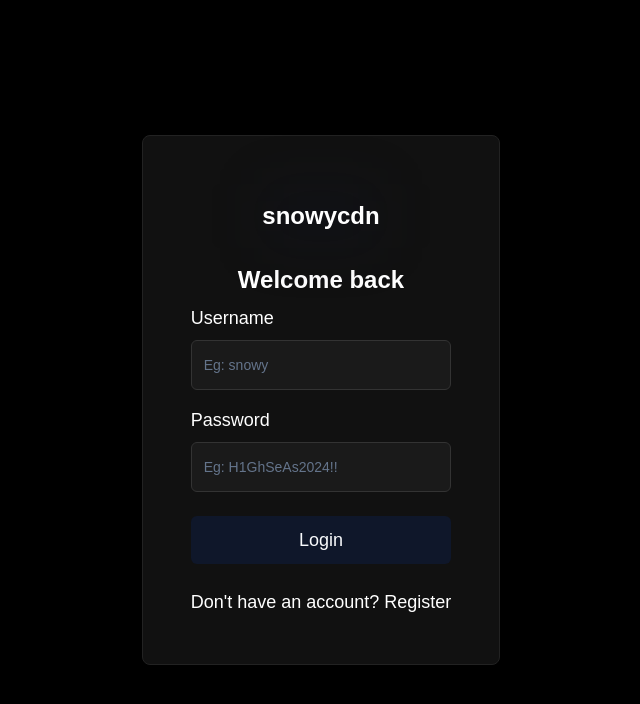
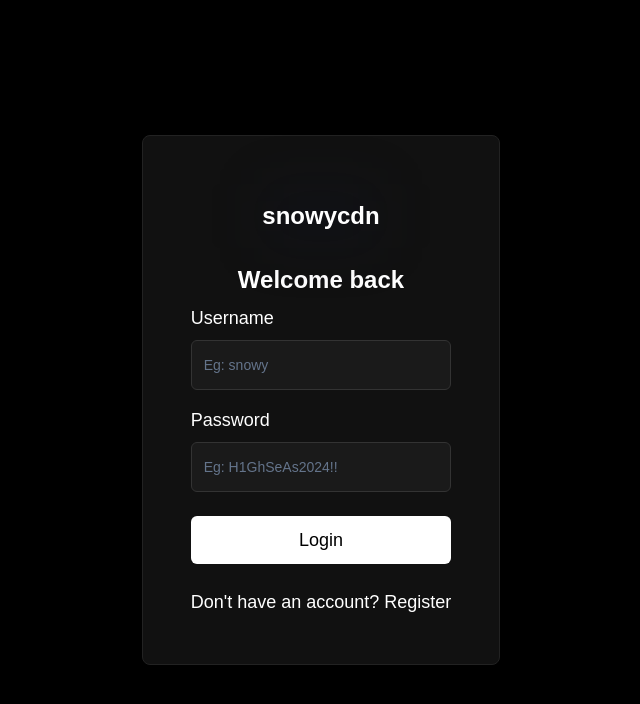
Before and after one commit to clarkpy/cdn-fe, a Next.js app: page /login in a window 1280 px wide. Shown: the top 704 px of the page, without its empty margins (319-959 px from the left). Built offline with nearby package versions, Linux system fonts and the light colour scheme.

Commit message:
change login page

```diff
--- a/app/login/page.tsx
+++ b/app/login/page.tsx
@@ -50,7 +50,7 @@
                             </div>
                         </div>
                         <Button
-                            className="w-full bg-primary hover:bg-primary/90 text-primary-foreground text-lg py-6"
+                            className="w-full bg-white text-black hover:bg-[#222] hover:text-white text-lg py-6"
                             asChild
                         >
                             <Link href="/dashboard">Login</Link>
```
